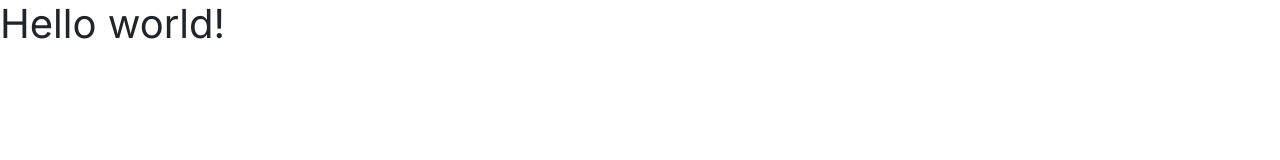
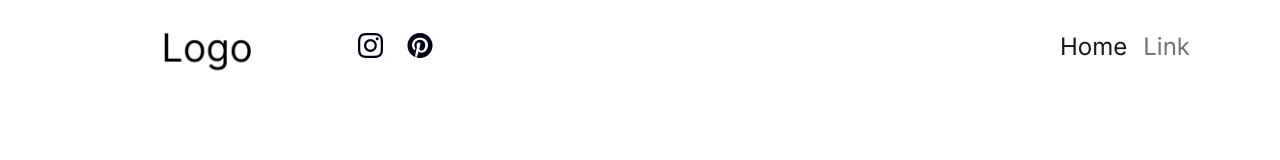
Before and after one commit to kunilovsky/disgn-portal_FL, a plain HTML site: page index.html in a window 1280 px wide. Drawn offline with nearby package versions, Linux system fonts and the light colour scheme.

Commit message:
Header End

```diff
--- a/assets/style/sass/_colors.sass
+++ b/assets/style/sass/_colors.sass
@@ -0,0 +1,2 @@
+$textDark: #010116 !global
+$hoverText: #17087a !global
--- a/assets/style/sass/_header.sass
+++ b/assets/style/sass/_header.sass
@@ -0,0 +1,16 @@
+.navbar-brand img
+    max-width: 250px
+
+.navbar-link
+    text-decoration: none
+    color: $textDark
+    padding: 10px
+    transition: .3s
+    &:hover
+        color: $hoverText
+
+.navbar-link i
+    font-size: 25px
+
+.nav-link
+    font-size: 1.5em !important
--- a/assets/style/sass/_mobile.sass
+++ b/assets/style/sass/_mobile.sass
@@ -0,0 +1,5 @@
+@media (max-width: 768px)
+    .navbar-brand img
+        max-width: 120px
+    .nav-link
+        font-size: 1.2em !important
--- a/assets/style/sass/style.sass
+++ b/assets/style/sass/style.sass
@@ -1,6 +1,7 @@
 body
     font-family: 'Inter', sans-serif
     background-color: #fff
+@import url("https://cdn.jsdelivr.net/npm/bootstrap-icons@1.9.1/font/bootstrap-icons.css");
 @import 'colors'
 @import 'header'
 @import 'section'
--- a/index.html
+++ b/index.html
@@ -1,5 +1,9 @@
 <!DOCTYPE html>
 <html lang="ru">
+<!--
+    Developer: LLC SAPL (ООО САПЛ)/KUNILOVSKY.RU
+ -->
+
 <head>
     <meta charset="UTF-8">
     <meta http-equiv="X-UA-Compatible" content="IE=edge">
@@ -8,8 +12,55 @@
     <link href="https://fonts.googleapis.com/css2?family=Inter:wght@100;400;600;900&display=swap" rel="stylesheet">
     <link rel="stylesheet" href="assets/style/bootstrap.min.css">
     <link rel="stylesheet" href="assets/style/style.css">
+    <link rel="stylesheet" href="https://cdn.jsdelivr.net/npm/bootstrap-icons@1.9.1/font/bootstrap-icons.css">
 </head>
+
 <body>
-    <h1>Hello world!</h1>
+    <!-- Header -->
+    <header>
+        <nav class="navbar navbar-expand-lg navbar-light">
+            <div class="container">
+                <a class="navbar-brand" href="#">
+                    <img src="assets/img/logo_main.png" alt="Логотип портала">
+                </a>
+                <div>
+                    <a class="navbar-link" href="" target="_blank"><i class="bi bi-instagram"></i></a>
+                    <a class="navbar-link" href="" target="_blank"><i class="bi bi-pinterest"></i></a>
+                </div>
+                <button class="navbar-toggler" type="button" data-bs-toggle="collapse" data-bs-target="#mobile"
+                    aria-controls="mobile" aria-expanded="false" aria-label="Toggle navigation">
+                    <span class="navbar-toggler-icon"></span>
+                </button>
+                <div class="collapse navbar-collapse" id="mobile">
+                    <ul class="navbar-nav ms-auto mb-2 mb-lg-0">
+                        <li class="nav-item">
+                            <a class="nav-link active" aria-current="page" href="#">Home</a>
+                        </li>
+                        <li class="nav-item">
+                            <a class="nav-link" href="#">Link</a>
+                        </li>
+                    </ul>
+                </div>
+            </div>
+        </nav>
+    </header>
+    <!-- /Header -->
+
+    <!-- Main -->
+    <main>
+
+    </main>
+    <!-- /Main -->
+
+    <!-- Footer -->
+    <footer>
+
+    </footer>
+    <!-- /Footer -->
+
+    <!-- JS -->
+    <script src="assets/js/bootstrap.min.js"></script>
+    <!-- /JS -->
 </body>
+
 </html>
```
Also changed, not shown: assets/img/logo_main.png (added), assets/style/style.css, 1 other file.
